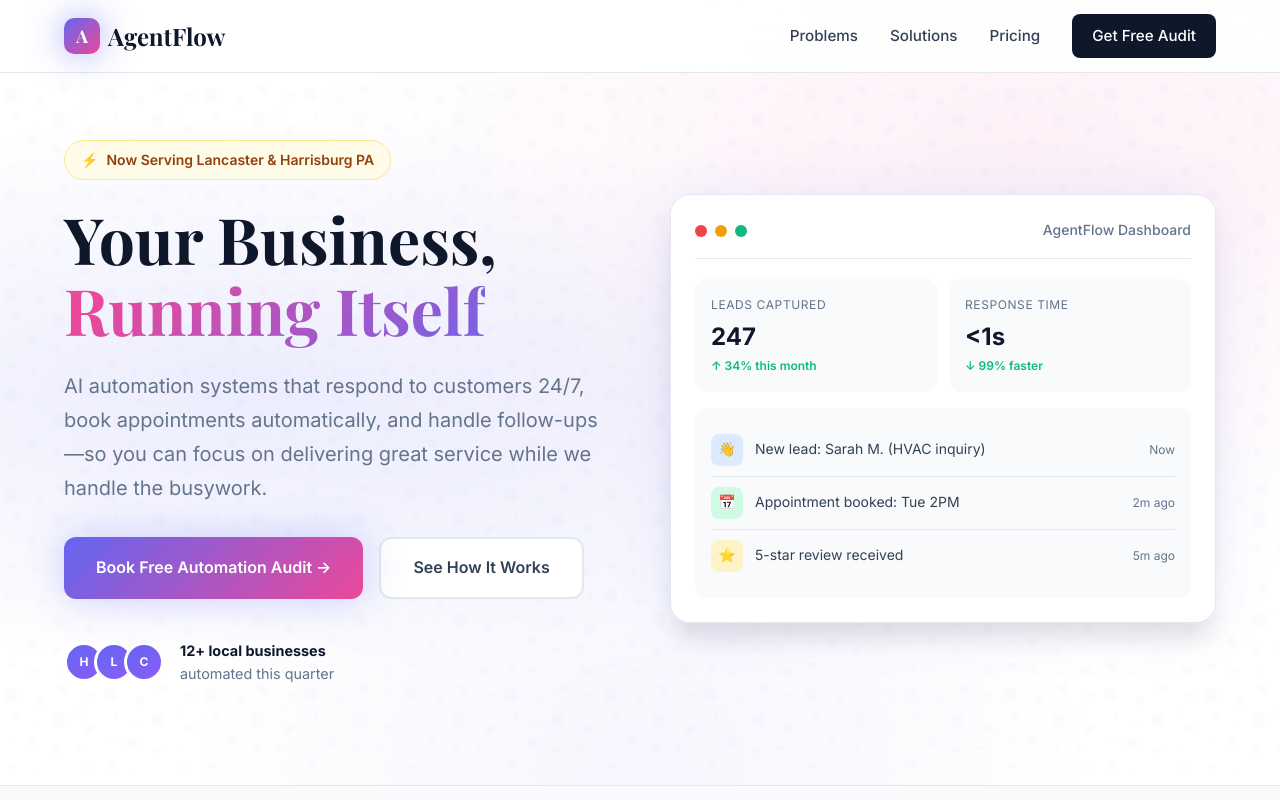
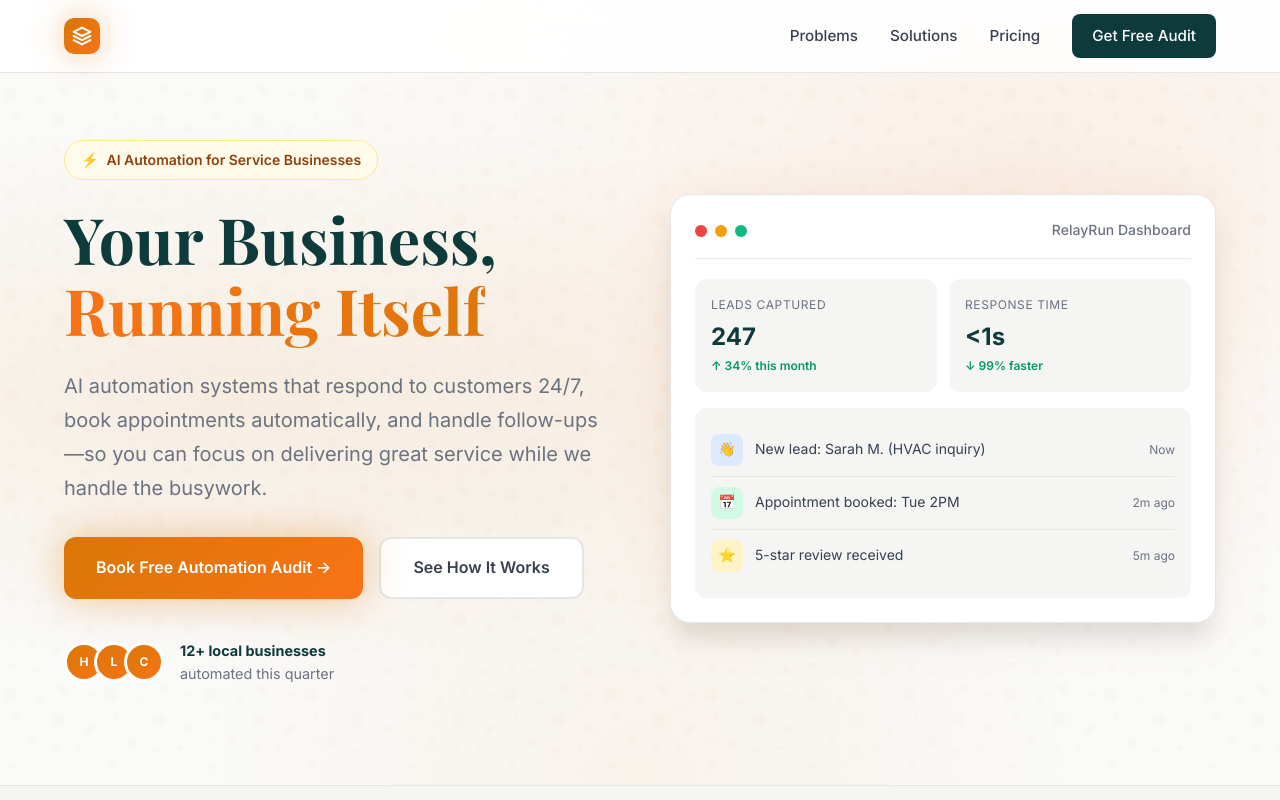
Before and after one commit to papakonnekt/agentflow-landing, a website: page index.html in a window 1280 px wide. Shown: the top 800 px of the page. Drawn offline with nearby package versions, Linux system fonts and the light colour scheme.

Commit message:
Rebrand: AgentFlow → RelayRun

```diff
--- a/index.html
+++ b/index.html
@@ -3,30 +3,45 @@
 <head>
     <meta charset="UTF-8">
     <meta name="viewport" content="width=device-width, initial-scale=1.0">
-    <title>AgentFlow Automation — Your Business, Running Itself</title>
+    <title>RelayRun — Your Business, Running Itself</title>
     <link rel="preconnect" href="https://fonts.googleapis.com">
     <link rel="preconnect" href="https://fonts.gstatic.com" crossorigin>
     <link href="https://fonts.googleapis.com/css2?family=Inter:wght@400;500;600;700;800&family=Playfair+Display:wght@600;700&display=swap" rel="stylesheet">
     <style>
         :root {
-            --primary: #0f172a;
-            --primary-light: #1e293b;
-            --accent: #6366f1;
-            --accent-hover: #4f46e5;
-            --accent-secondary: #ec4899;
-            --success: #10b981;
-            --warning: #f59e0b;
-            --text: #334155;
-            --text-light: #64748b;
-            --bg: #ffffff;
-            --bg-soft: #f8fafc;
-            --bg-warm: #fefce8;
-            --border: #e2e8f0;
+            /* Primary: Deep Teal/Slate - sophisticated, trustworthy */
+            --primary: #0d3b3b;
+            --primary-light: #1a5252;
+            --primary-dark: #082828;
+            /* Accent: Warm Amber/Gold - energetic, approachable */
+            --accent: #d97706;
+            --accent-hover: #b45309;
+            --accent-secondary: #f59e0b;
+            --accent-glow: rgba(217, 119, 6, 0.4);
+            /* Secondary: Coral/Salmon for variety */
+            --coral: #f97316;
+            --coral-light: #fb923c;
+            /* Neutrals: Warm gray instead of cold slate */
+            --success: #059669;
+            --warning: #d97706;
+            --text: #374151;
+            --text-light: #6b7280;
+            --text-muted: #9ca3af;
+            /* Backgrounds: Subtle warmth */
+            --bg: #fafaf9;
+            --bg-soft: #f5f5f4;
+            --bg-warm: #fffbeb;
+            --bg-card: #ffffff;
+            /* Borders: Softer */
+            --border: #e7e5e4;
+            --border-light: #f5f5f4;
+            /* Shadows: Warmer tone */
             --shadow-sm: 0 1px 2px 0 rgb(0 0 0 / 0.05);
-            --shadow: 0 4px 6px -1px rgb(0 0 0 / 0.1);
-            --shadow-lg: 0 10px 15px -3px rgb(0 0 0 / 0.1);
+            --shadow: 0 4px 6px -1px rgb(0 0 0 / 0.08);
+            --shadow-lg: 0 10px 15px -3px rgb(0 0 0 / 0.08);
             --shadow-xl: 0 20px 25px -5px rgb(0 0 0 / 0.1);
-            --glow: 0 0 40px rgba(99, 102, 241, 0.3);
+            --glow: 0 0 40px var(--accent-glow);
+            --glow-strong: 0 0 60px rgba(217, 119, 6, 0.5);
         }
 
         * { margin: 0; padding: 0; box-sizing: border-box; }
@@ -44,8 +59,8 @@
         }
 
         @keyframes pulse-glow {
-            0%, 100% { box-shadow: 0 0 20px rgba(99, 102, 241, 0.4); }
-            50% { box-shadow: 0 0 40px rgba(99, 102, 241, 0.6); }
+            0%, 100% { box-shadow: 0 0 20px var(--accent-glow); }
+            50% { box-shadow: 0 0 40px var(--accent-glow); }
         }
 
         @keyframes slide-up {
@@ -116,16 +131,26 @@
         .logo-icon {
             width: 36px;
             height: 36px;
-            background: linear-gradient(135deg, var(--accent) 0%, var(--accent-secondary) 100%);
+            background: linear-gradient(135deg, var(--accent) 0%, var(--coral) 100%);
             border-radius: 10px;
             display: flex;
             align-items: center;
             justify-content: center;
             color: white;
-            font-size: 1.1rem;
-            font-weight: 800;
-            box-shadow: 0 4px 15px rgba(99, 102, 241, 0.4);
+            box-shadow: 0 4px 15px var(--accent-glow);
             animation: pulse-glow 3s ease-in-out infinite;
+            position: relative;
+            overflow: hidden;
+        }
+
+        .logo-icon svg {
+            width: 20px;
+            height: 20px;
+            fill: none;
+            stroke: white;
+            stroke-width: 2.5;
+            stroke-linecap: round;
+            stroke-linejoin: round;
         }
 
         .nav-links {
@@ -158,9 +183,9 @@
         .hero {
             padding: 140px 0 100px;
             background:
-                radial-gradient(ellipse at 20% 50%, rgba(99,102,241,0.12) 0%, transparent 50%),
-                radial-gradient(ellipse at 80% 20%, rgba(236,72,153,0.08) 0%, transparent 50%),
-                radial-gradient(ellipse at 50% 100%, rgba(99,102,241,0.06) 0%, transparent 50%),
+                radial-gradient(ellipse at 20% 50%, rgba(217, 119, 6, 0.1) 0%, transparent 50%),
+                radial-gradient(ellipse at 80% 20%, rgba(249, 115, 22, 0.08) 0%, transparent 50%),
+                radial-gradient(ellipse at 50% 100%, rgba(217, 119, 6, 0.06) 0%, transparent 50%),
                 var(--bg);
             position: relative;
             overflow: hidden;
@@ -215,7 +240,7 @@
         }
 
         .hero h1 span {
-            background: linear-gradient(135deg, var(--accent) 0%, var(--accent-secondary) 50%, var(--accent) 100%);
+            background: linear-gradient(135deg, var(--accent) 0%, var(--coral) 50%, var(--accent) 100%);
             background-size: 200% 200%;
             -webkit-background-clip: text;
             -webkit-text-fill-color: transparent;
@@ -240,7 +265,7 @@
             display: inline-flex;
             align-items: center;
             gap: 8px;
-            background: linear-gradient(135deg, var(--accent) 0%, var(--accent-secondary) 100%);
+            background: linear-gradient(135deg, var(--accent) 0%, var(--coral) 100%);
             color: white;
             padding: 16px 32px;
             border-radius: 12px;
@@ -309,7 +334,7 @@
             border-radius: 50%;
             border: 3px solid white;
             margin-left: -10px;
-            background: linear-gradient(135deg, var(--accent), #8b5cf6);
+            background: linear-gradient(135deg, var(--accent), var(--coral));
             display: flex;
             align-items: center;
             justify-content: center;
@@ -339,7 +364,7 @@
         .dashboard-preview {
             background: white;
             border-radius: 20px;
-            box-shadow: var(--shadow-xl), 0 0 60px rgba(99, 102, 241, 0.1);
+            box-shadow: var(--shadow-xl), 0 0 60px rgba(217, 119, 6, 0.1);
             padding: 24px;
             border: 1px solid var(--border);
             transition: transform 0.3s ease, box-shadow 0.3s ease;
@@ -347,7 +372,7 @@
 
         .dashboard-preview:hover {
             transform: translateY(-5px) rotateX(2deg);
-            box-shadow: var(--shadow-xl), 0 0 80px rgba(99, 102, 241, 0.2);
+            box-shadow: var(--shadow-xl), 0 0 80px rgba(217, 119, 6, 0.2);
         }
 
         .dashboard-header {
@@ -591,7 +616,7 @@
             left: 0;
             right: 0;
             height: 4px;
-            background: linear-gradient(90deg, var(--accent), var(--accent-secondary));
+            background: linear-gradient(90deg, var(--accent), var(--coral));
             transform: scaleX(0);
             transition: transform 0.4s cubic-bezier(0.16, 1, 0.3, 1);
         }
@@ -602,7 +627,7 @@
 
         .solution-card:hover {
             transform: translateY(-8px) scale(1.02);
-            box-shadow: var(--shadow-xl), 0 20px 40px rgba(99, 102, 241, 0.15);
+            box-shadow: var(--shadow-xl), 0 20px 40px rgba(217, 119, 6, 0.15);
         }
 
         .solution-card.featured {
@@ -631,7 +656,7 @@
         .solution-icon {
             width: 56px;
             height: 56px;
-            background: linear-gradient(135deg, var(--accent), #8b5cf6);
+            background: linear-gradient(135deg, var(--accent), var(--coral));
             border-radius: 16px;
             display: flex;
             align-items: center;
@@ -689,8 +714,8 @@
             left: -50%;
             width: 200%;
             height: 200%;
-            background: radial-gradient(circle at 30% 30%, rgba(59,130,246,0.15) 0%, transparent 50%),
-                        radial-gradient(circle at 70% 70%, rgba(139,92,246,0.1) 0%, transparent 50%);
+            background: radial-gradient(circle at 30% 30%, rgba(217, 119, 6, 0.15) 0%, transparent 50%),
+                        radial-gradient(circle at 70% 70%, rgba(249, 115, 22, 0.1) 0%, transparent 50%);
             animation: pulse 10s ease-in-out infinite;
         }
 
@@ -715,7 +740,7 @@
             font-family: 'Playfair Display', serif;
             font-size: 4rem;
             font-weight: 700;
-            background: linear-gradient(135deg, #fff, #94a3b8);
+            background: linear-gradient(135deg, #fff, var(--accent-secondary));
             -webkit-background-clip: text;
             -webkit-text-fill-color: transparent;
             background-clip: text;
@@ -747,7 +772,7 @@
             left: 20%;
             right: 20%;
             height: 2px;
-            background: linear-gradient(90deg, var(--accent), #8b5cf6);
+            background: linear-gradient(90deg, var(--accent), var(--coral));
             opacity: 0.3;
         }
 
@@ -759,7 +784,7 @@
         .step-number {
             width: 80px;
             height: 80px;
-            background: linear-gradient(135deg, var(--accent), #8b5cf6);
+            background: linear-gradient(135deg, var(--accent), var(--coral));
             border-radius: 50%;
             display: flex;
             align-items: center;
@@ -770,7 +795,7 @@
             margin: 0 auto 24px;
             position: relative;
             z-index: 1;
-            box-shadow: 0 10px 30px rgba(59,130,246,0.3);
+            box-shadow: 0 10px 30px var(--accent-glow);
         }
 
         .step h3 {
@@ -826,7 +851,7 @@
             top: -12px;
             left: 50%;
             transform: translateX(-50%);
-            background: linear-gradient(135deg, var(--accent), #8b5cf6);
+            background: linear-gradient(135deg, var(--accent), var(--coral));
             color: white;
             padding: 8px 20px;
             border-radius: 100px;
@@ -978,7 +1003,7 @@
             width: 48px;
             height: 48px;
             border-radius: 50%;
-            background: linear-gradient(135deg, var(--accent), #8b5cf6);
+            background: linear-gradient(135deg, var(--accent), var(--coral));
             display: flex;
             align-items: center;
             justify-content: center;
@@ -1000,7 +1025,7 @@
         /* CTA Section */
         .cta-section {
             padding: 100px 0;
-            background: linear-gradient(135deg, var(--accent), #8b5cf6);
+            background: linear-gradient(135deg, var(--primary) 0%, var(--primary-light) 100%);
             color: white;
             text-align: center;
             position: relative;
@@ -1214,8 +1239,11 @@
 <nav>
     <div class="container">
         <a href="#" class="logo">
-            <div class="logo-icon">A</div>
-            AgentFlow
+            <div class="logo-icon">
+                <svg viewBox="0 0 24 24">
+                    <path d="M12 2L2 7l10 5 10-5-10-5zM2 17l10 5 10-5M2 12l10 5 10-5"/>
+                </svg>
+            </div>
         </a>
         <div class="nav-links">
             <a href="#problem">Problems</a>
@@ -1231,7 +1259,7 @@
     <div class="container">
         <div class="hero-grid">
             <div class="hero-content">
-                <div class="hero-badge">Now Serving Lancaster & Harrisburg PA</div>
+                <div class="hero-badge">AI Automation for Service Businesses</div>
                 <h1>Your Business, <span>Running Itself</span></h1>
                 <p class="hero-description">AI automation systems that respond to customers 24/7, book appointments automatically, and handle follow-ups—so you can focus on delivering great service while we handle the busywork.</p>
                 <div class="hero-cta-group">
@@ -1253,7 +1281,7 @@
                         <div class="dot dot-red"></div>
                         <div class="dot dot-yellow"></div>
                         <div class="dot dot-green"></div>
-                        <span class="dashboard-title">AgentFlow Dashboard</span>
+                        <span class="dashboard-title">RelayRun Dashboard</span>
                     </div>
                     <div class="metric-cards">
                         <div class="metric-card">
@@ -1519,7 +1547,7 @@
     <div class="container">
         <h2>Ready to Automate Your Business?</h2>
         <p>Book your free 15-minute Automation Audit. We'll identify your top 3 automation opportunities—no pitch, just insights you can use.</p>
-        <a href="https://calendly.com/agentflow-automation/audit" class="cta-white">Book Your Free Audit →</a>
+        <a href="https://calendly.com/relayrun/audit" class="cta-white">Book Your Free Audit →</a>
     </div>
 </section>
 
@@ -1529,8 +1557,12 @@
         <div class="footer-grid">
             <div class="footer-brand">
                 <a href="#" class="logo">
-                    <div class="logo-icon">A</div>
-                    AgentFlow
+                    <div class="logo-icon">
+                        <svg viewBox="0 0 24 24">
+                            <path d="M12 2L2 7l10 5 10-5-10-5zM2 17l10 5 10-5M2 12l10 5 10-5"/>
+                        </svg>
+                    </div>
+                    RelayRun
                 </a>
                 <p>AI automation systems for service businesses. We build intelligent workflows that save you time and make you money.</p>
             </div>
@@ -1555,13 +1587,13 @@
             <div class="footer-column">
                 <h4>Contact</h4>
                 <ul>
-                    <li><a href="mailto:hello@agentflowautomation.com">hello@agentflowautomation.com</a></li>
+                    <li><a href="mailto:hello@relayrun.io">hello@relayrun.io</a></li>
                     <li><a href="#audit">Book a Call</a></li>
                 </ul>
             </div>
         </div>
         <div class="footer-bottom">
-            <p>&copy; 2025 AgentFlow Automation. Built by AI agents, for human businesses.</p>
+            <p>&copy; 2025 RelayRun. Built by AI agents, for human businesses.</p>
             <p>Serving Lancaster, Harrisburg & York PA</p>
         </div>
     </div>
```
